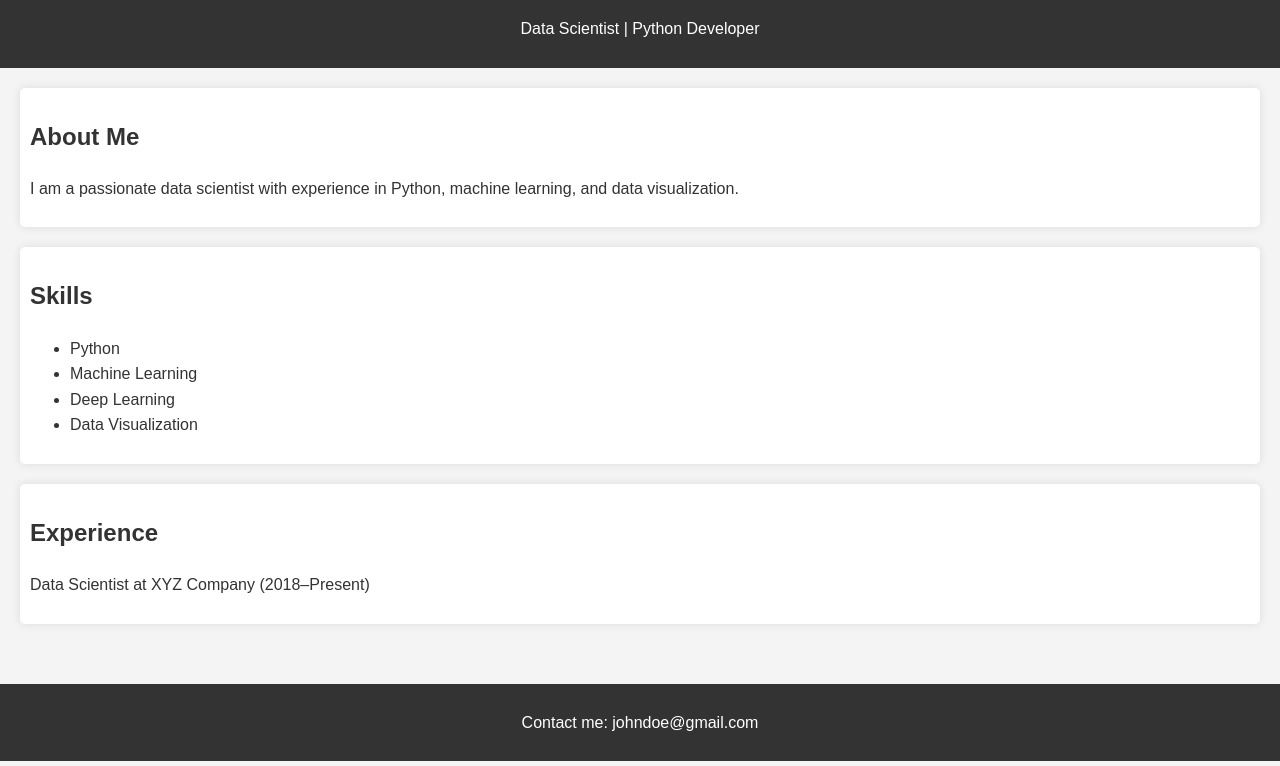
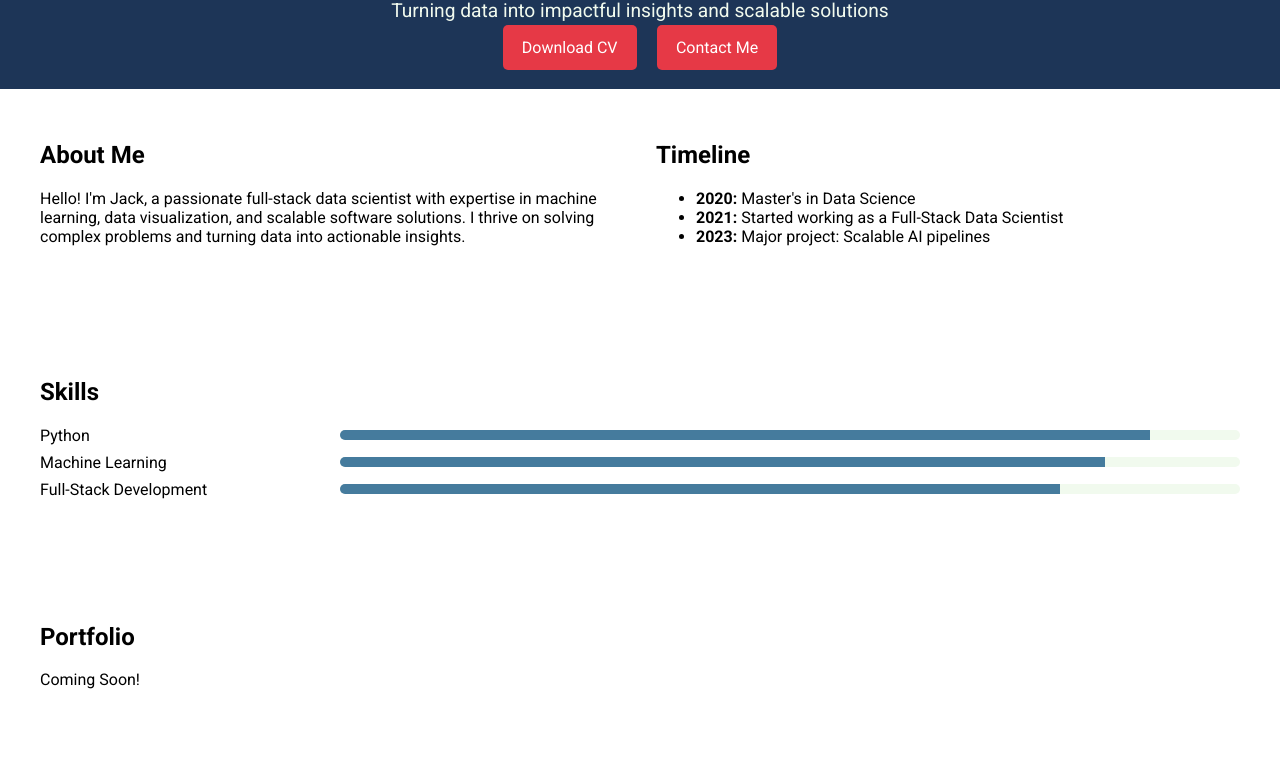
Before and after one commit to tuananhphamds/tuananhphamds.github.io, a plain HTML site: page index.html in a window 1280 px wide. Shown: the part 88-854 px from the top of the page. Drawn offline with Linux system fonts and the light colour scheme.

Commit message:
Update index.html

```diff
--- a/index.html
+++ b/index.html
@@ -3,35 +3,166 @@
 <head>
     <meta charset="UTF-8">
     <meta name="viewport" content="width=device-width, initial-scale=1.0">
-    <title>My CV</title>
-    <link rel="stylesheet" href="style.css">
+    <title>Jack's CV - Full-Stack Data Scientist</title>
+    <link href="https://fonts.googleapis.com/css2?family=Roboto:wght@400;700&display=swap" rel="stylesheet">
+    <style>
+        body {
+            font-family: 'Roboto', sans-serif;
+            margin: 0;
+            padding: 0;
+            box-sizing: border-box;
+        }
+
+        header {
+            background: #1d3557;
+            color: #f1faee;
+            text-align: center;
+            padding: 2rem 1rem;
+        }
+
+        header h1 {
+            margin: 0;
+            font-size: 2.5rem;
+        }
+
+        header p {
+            font-size: 1.2rem;
+            margin: 0.5rem 0 1rem;
+        }
+
+        header .buttons {
+            margin-top: 1rem;
+        }
+
+        header .buttons a {
+            background: #e63946;
+            color: #fff;
+            padding: 0.8rem 1.2rem;
+            text-decoration: none;
+            border-radius: 5px;
+            margin: 0 0.5rem;
+        }
+
+        section {
+            padding: 2rem 1rem;
+            max-width: 1200px;
+            margin: 0 auto;
+        }
+
+        .about {
+            display: flex;
+            flex-wrap: wrap;
+            gap: 2rem;
+            align-items: center;
+        }
+
+        .about .text {
+            flex: 1;
+        }
+
+        .about .timeline {
+            flex: 1;
+        }
+
+        .skills, .portfolio, .experience {
+            margin-top: 2rem;
+        }
+
+        .skills .skill {
+            display: flex;
+            align-items: center;
+            margin: 0.5rem 0;
+        }
+
+        .skills .skill span {
+            flex: 1;
+        }
+
+        .skills .skill .bar {
+            flex: 3;
+            background: #f1faee;
+            height: 10px;
+            border-radius: 5px;
+            overflow: hidden;
+        }
+
+        .skills .skill .bar span {
+            display: block;
+            height: 100%;
+            background: #457b9d;
+        }
+
+        footer {
+            background: #1d3557;
+            color: #f1faee;
+            text-align: center;
+            padding: 1rem;
+            margin-top: 2rem;
+        }
+
+        footer a {
+            color: #e63946;
+            text-decoration: none;
+        }
+
+        footer a:hover {
+            text-decoration: underline;
+        }
+    </style>
 </head>
 <body>
     <header>
-        <h1>John Doe</h1>
-        <p>Data Scientist | Python Developer</p>
+        <h1>Jack - Full-Stack Data Scientist</h1>
+        <p>Turning data into impactful insights and scalable solutions</p>
+        <div class="buttons">
+            <a href="#">Download CV</a>
+            <a href="#contact">Contact Me</a>
+        </div>
     </header>
-    <main>
-        <section>
+
+    <section class="about">
+        <div class="text">
             <h2>About Me</h2>
-            <p>I am a passionate data scientist with experience in Python, machine learning, and data visualization.</p>
-        </section>
-        <section>
-            <h2>Skills</h2>
+            <p>Hello! I'm Jack, a passionate full-stack data scientist with expertise in machine learning, data visualization, and scalable software solutions. I thrive on solving complex problems and turning data into actionable insights.</p>
+        </div>
+        <div class="timeline">
+            <h2>Timeline</h2>
             <ul>
-                <li>Python</li>
-                <li>Machine Learning</li>
-                <li>Deep Learning</li>
-                <li>Data Visualization</li>
+                <li><strong>2020:</strong> Master's in Data Science</li>
+                <li><strong>2021:</strong> Started working as a Full-Stack Data Scientist</li>
+                <li><strong>2023:</strong> Major project: Scalable AI pipelines</li>
             </ul>
-        </section>
-        <section>
-            <h2>Experience</h2>
-            <p>Data Scientist at XYZ Company (2018–Present)</p>
-        </section>
-    </main>
+        </div>
+    </section>
+
+    <section class="skills">
+        <h2>Skills</h2>
+        <div class="skill">
+            <span>Python</span>
+            <div class="bar"><span style="width: 90%;"></span></div>
+        </div>
+        <div class="skill">
+            <span>Machine Learning</span>
+            <div class="bar"><span style="width: 85%;"></span></div>
+        </div>
+        <div class="skill">
+            <span>Full-Stack Development</span>
+            <div class="bar"><span style="width: 80%;"></span></div>
+        </div>
+    </section>
+
+    <section class="portfolio">
+        <h2>Portfolio</h2>
+        <p>Coming Soon!</p>
+    </section>
+
+    <section class="experience">
+        <h2>Experience</h2>
+        <p>Coming Soon!</p>
+    </section>
+
     <footer>
-        <p>Contact me: johndoe@gmail.com</p>
+        <p>&copy; 2024 Jack. Built with ❤️ and GitHub Pages. <a href="#">Back to Top</a></p>
     </footer>
 </body>
 </html>
```
